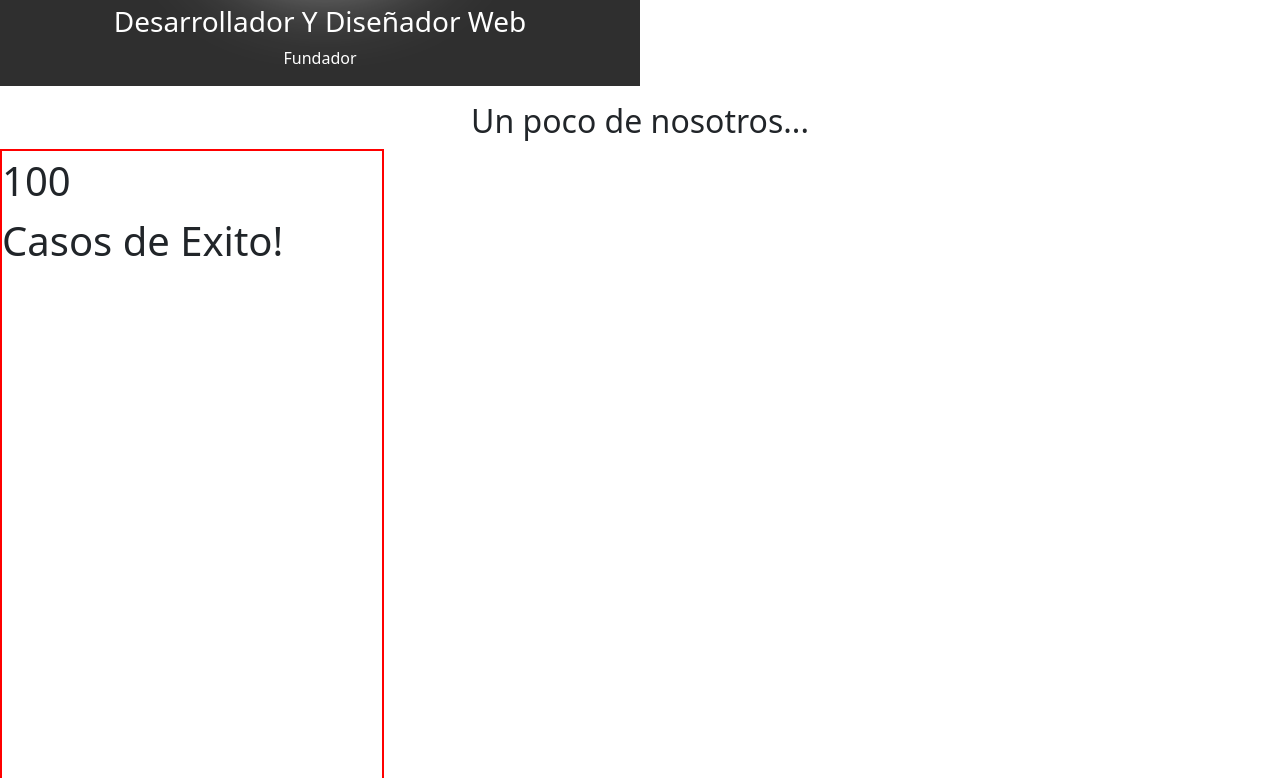
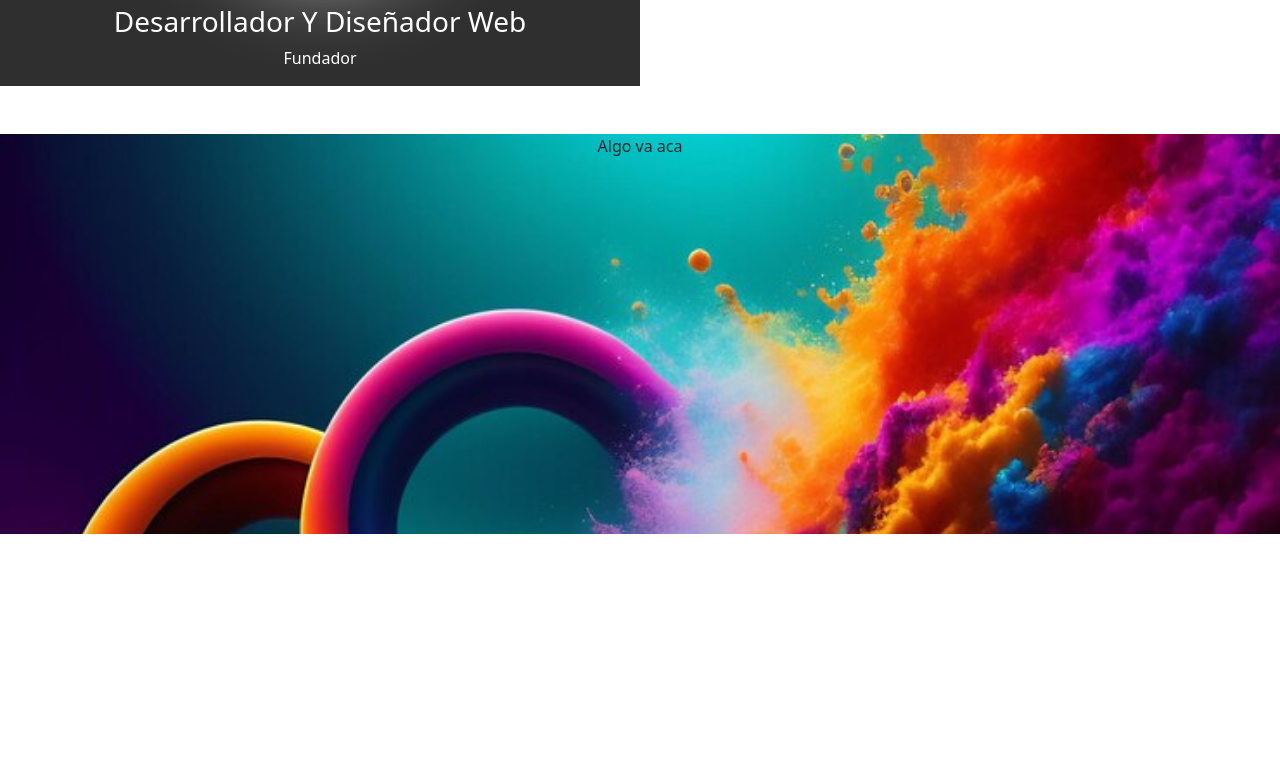
Before and after one commit to RamiroMoralesdev/rmproducciones, a website: page src/index.html in a window 1280 px wide. Shown: the part 3322-4100 px from the top of the page. After the commit the page ends 3856 px from the top, so only its background shows below. Drawn offline with nearby package versions, Linux system fonts and the light colour scheme.

Commit message:
Elimine contador progresivo

```diff
--- a/src/index.html
+++ b/src/index.html
@@ -5,6 +5,8 @@
     <meta name="viewport" content="width=device-width, initial-scale=1.0">
     <link rel="stylesheet" href="./output.css">
     <link href="https://cdn.jsdelivr.net/npm/bootstrap@5.3.3/dist/css/bootstrap.min.css" rel="stylesheet" integrity="sha384-QWTKZyjpPEjISv5WaRU9OFeRpok6YctnYmDr5pNlyT2bRjXh0JMhjY6hW+ALEwIH" crossorigin="anonymous">
+    <meta name="description" content="Expertos en desarrollo y diseño web. Creamos sitios web modernos, responsivos y personalizados para impulsar tu presencia en línea. Soluciones web innovadoras para tu negocio.">
+    <meta name="keywords" content="desarrollo web, diseño web, diseño grafico, videos para 15, sitios responsivos, presencia online, presencia en google, mantenimiento web, páginas personalizadas, desarrollo web wordpress, tienda online, diseño moderno, experiencia de usuario, optimización SEO, marketing digital">
     <title>RM PRODUCCIONES &#8211; Desarrollo y diseño web</title>
 
     <style>
@@ -195,16 +197,6 @@
 
         </section>
 
-        <h2 class="text-center">Un poco de nosotros...</h2>
-
-        <section class="h-screen">
-
-          <div class="text-primary-color fs-1" style="width: 30%; height: 100%; border: 2px solid red;">
-            <span class="counter" data-target="100"></span>
-            <p>Casos de Exito!</p>
-          </div>
-
-        </section>
 
 
 
@@ -217,38 +209,5 @@
 
     <script src="https://cdn.jsdelivr.net/npm/bootstrap@5.3.3/dist/js/bootstrap.bundle.min.js" integrity="sha384-YvpcrYf0tY3lHB60NNkmXc5s9fDVZLESaAA55NDzOxhy9GkcIdslK1eN7N6jIeHz" crossorigin="anonymous"></script>
 
-    <script>
-      const counters = document.querySelectorAll('.counter');
-
-      function animateCounters() {
-          counters.forEach(counter => {
-              const updateCounter = () => {
-                  const target = +counter.getAttribute('data-target');
-                  const count = +counter.innerText;
-
-                  const increment = target / 200; // Ajusta la velocidad de incremento
-
-                  if (count < target) {
-                      counter.innerText = Math.ceil(count + increment);
-                      setTimeout(updateCounter, 10);
-                  } else {
-                      counter.innerText = target;
-                  }
-              };
-
-              const isVisible = (el) => {
-                  const rect = el.getBoundingClientRect();
-                  return rect.top >= 0 && rect.bottom <= (window.innerHeight || document.documentElement.clientHeight);
-              };
-
-              if (isVisible(counter)) {
-                  updateCounter();
-              }
-          });
-      }
-
-      window.addEventListener('scroll', animateCounters);
-  </script>
-
 </body>
 </html>
```
